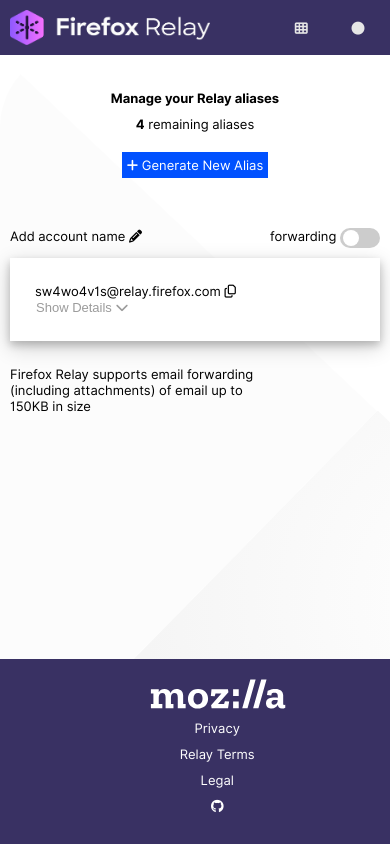
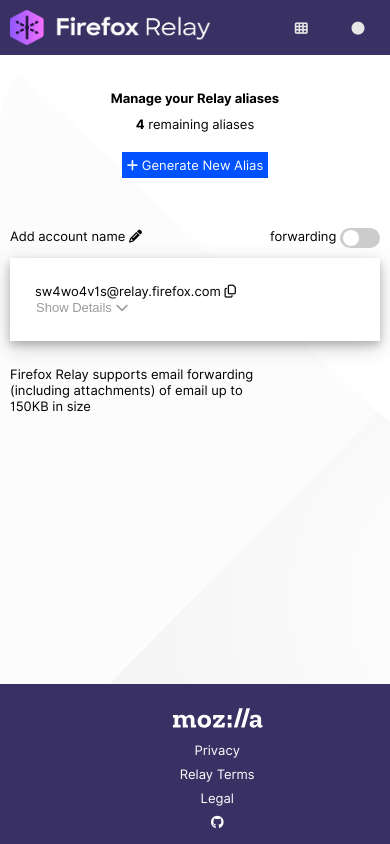
Before and after one commit to DoJeon1/privacy-security-student-worker-project-summer2021, a website: page index.html in a window 390 px wide. Shown: the top 844 px of the page. Drawn offline with Linux system fonts and the light colour scheme.

Commit message:
formatted mobile breakpoint footer

```diff
--- a/assets/styles.css
+++ b/assets/styles.css
@@ -387,7 +387,7 @@
 
 @media (max-width: 767px) {
     footer {
-        height: 165px;
+        height: 140px;
         display: flex;
         flex-direction: column;
         position: absolute;
@@ -396,10 +396,11 @@
 
     .mozilla__logo {
         display: block;
+        width: 100px;
+        height: 40px;
         margin-left: auto;
         margin-right: auto;
         padding: 5px;
-        left: 40%;
     }
 
     .nav__footer {
@@ -407,11 +408,11 @@
         flex-direction: column;
         position: absolute;
         text-align: center;
-        bottom: 25px;
+        bottom: 10px;
         left: 0;
     }
 
     .footer__item {
-        padding: 5px;
+        padding: 4px;
     }
 }
```
